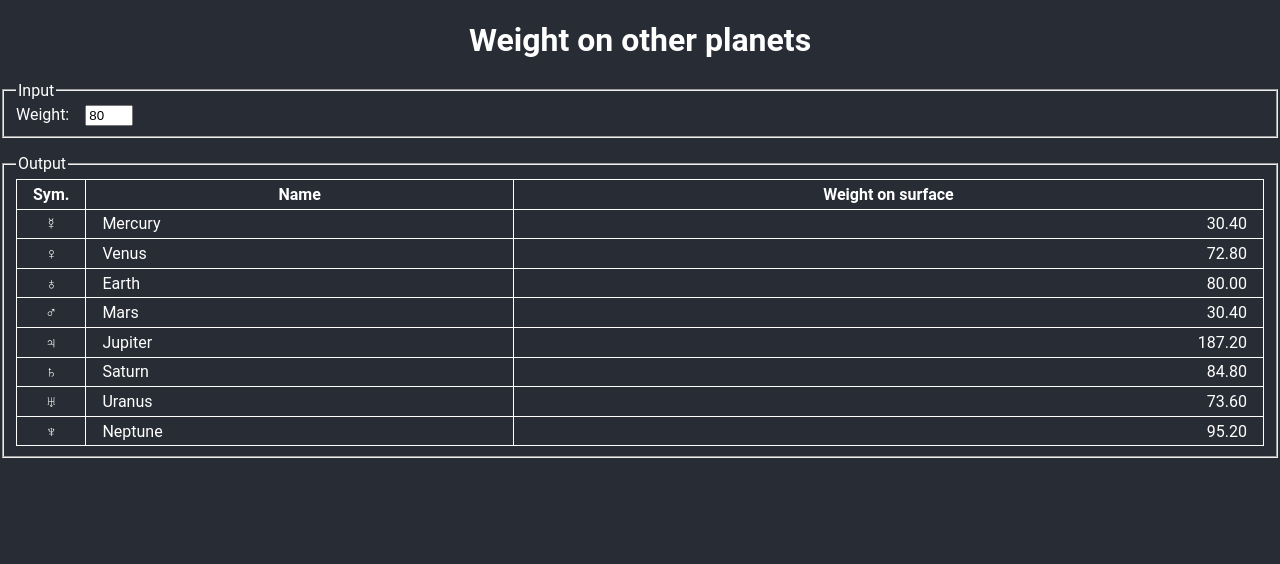
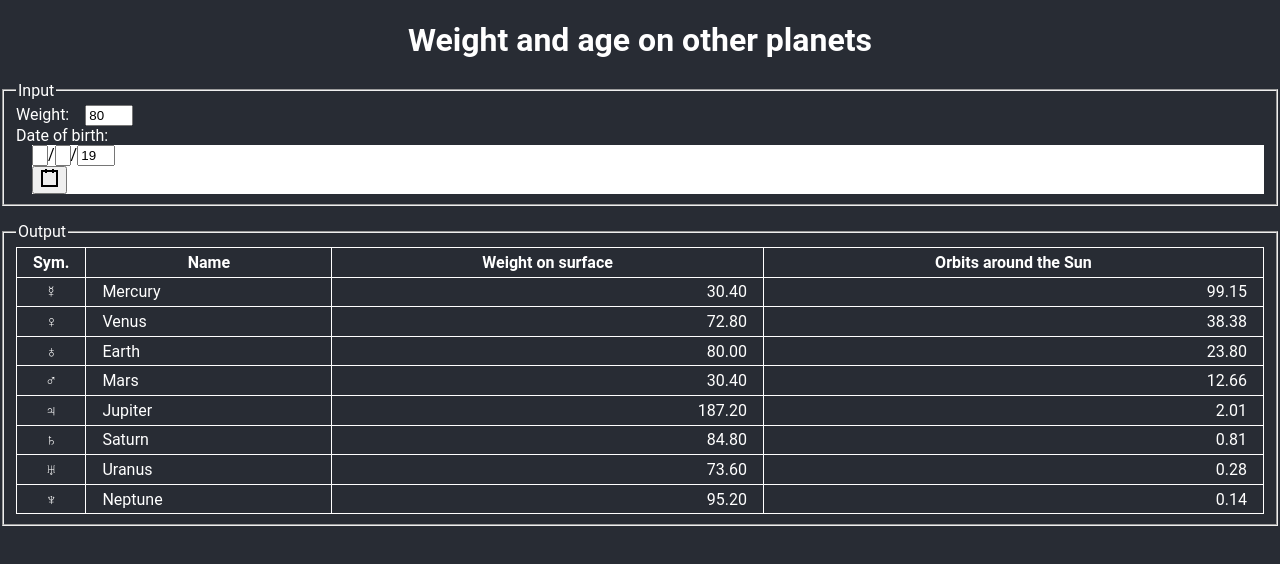
Before and after one commit to krajvy/planet-data, a React (Create React App) app: page / in a window 1280 px wide. Shown: the top 564 px of the page. Built offline with nearby package versions, Linux system fonts and the light colour scheme; the HTML template or start-up script is replaced by a standard one.

Commit message:
Add orbits counter from passed birth date

```diff
--- a/package.json
+++ b/package.json
@@ -3,7 +3,9 @@
   "version": "0.1.0",
   "private": true,
   "dependencies": {
+    "moment": "^2.24.0",
     "react": "^16.8.2",
+    "react-date-picker": "^7.2.0",
     "react-dom": "^16.8.2",
     "react-scripts": "2.1.5"
   },
--- a/src/App.js
+++ b/src/App.js
@@ -8,16 +8,23 @@ class App extends Component {
     super(props);
 
     this.state = {
-      weight: 80
+      weight: 80,
+      date: new Date('May 1, 1995')
     };
 
     this.handleWeightChange = this.handleWeightChange.bind(this);
+    this.handleDateChange = this.handleDateChange.bind(this);
     this.handleKeyPress = this.handleKeyPress.bind(this);
   }
 
   handleWeightChange(event) {
     this.setState({
       weight: event.target.value
+    });
+  }
+  handleDateChange(date) {
+    this.setState({
+      date: date
     });
   }
   handleKeyPress(event) {
@@ -74,16 +81,19 @@ class App extends Component {
     return (
       <div className="App">
         <header className="App-header">
-          <h1>Weight on other planets</h1>
+          <h1>Weight and age on other planets</h1>
         </header>
         <Inputs
           handleWeightChange={ this.handleWeightChange }
+          handleDateChange={ this.handleDateChange }
           handleKeyPress={ this.handleKeyPress }
           defaultWeight={ this.state.weight }
+          defaultDate={ this.state.date }
         />
         <Outputs
           astronomicalObjects={ astronomicalObjects }
           weight={ this.state.weight }
+          date={ this.state.date }
         />
       </div>
     );
--- /dev/null
+++ b/src/InputDate.js
@@ -0,0 +1,21 @@
+import React, { Component, Fragment } from 'react';
+import DatePicker from 'react-date-picker';
+
+class InputDate extends Component {
+  render() {
+    return (
+      <Fragment>
+        <label>{ this.props.name }:
+          <DatePicker
+            clearIcon={ null }
+            className={ this.props.className }
+            onChange={ this.props.handleChange }
+            value={ this.props.defaultValue }
+          />
+        </label>
+      </Fragment>
+    )
+  }
+}
+
+export default InputDate;
--- a/src/Inputs.css
+++ b/src/Inputs.css
@@ -1,7 +1,17 @@
-.inputs input {
+.inputs label {
+  display: block;
+}
+
+.inputs>label>input,
+.inputs div.date {
   margin-left: 1rem;
 }
 
 .inputs .weight {
   width: 3em;
 }
+
+.inputs .date {
+  background: #fff;
+  color: #000;
+}
--- a/src/Inputs.js
+++ b/src/Inputs.js
@@ -1,5 +1,6 @@
 import React, { Component } from 'react';
 import InputNumber from './InputNumber.js';
+import InputDate from './InputDate.js';
 import './Inputs.css';
 
 class Inputs extends Component {
@@ -14,6 +15,12 @@ class Inputs extends Component {
           handleChange={ this.props.handleWeightChange }
           handleKeyPress={ this.props.handleKeyPress }
         />
+        <InputDate
+          name="Date of birth"
+          className="date"
+          defaultValue={ this.props.defaultDate }
+          handleChange={ this.props.handleDateChange }
+        />
       </fieldset>
     )
   }
--- a/src/OutputTable.js
+++ b/src/OutputTable.js
@@ -1,4 +1,5 @@
 import React, { Component } from 'react';
+import Moment from 'moment';
 
 class OutputTable extends Component {
   roundNumber(number) {
@@ -6,6 +7,8 @@ class OutputTable extends Component {
   }
 
   render() {
+    const tillNow = Moment().diff(this.props.date, 'years', true);
+
     return (
       <table>
         <thead>
@@ -13,16 +16,21 @@ class OutputTable extends Component {
             <th>Sym.</th>
             <th>Name</th>
             <th>Weight on surface</th>
+            <th>Orbits around the Sun</th>
           </tr>
         </thead>
         <tbody>
           { Object.keys(this.props.astronomicalObjects).map((name) => {
             let object = this.props.astronomicalObjects[name];
+            let weight = this.roundNumber(this.props.weight * object.weightRatio);
+            let orbits = this.roundNumber(tillNow / object.orbitalPeriod);
+
             return (
               <tr key={ name }>
                 <td className="symbol">{ object.symbol }</td>
                 <td className="name">{ name }</td>
-                <td className="number">{ this.roundNumber(this.props.weight * object.weightRatio) }</td>
+                <td className="number">{ weight }</td>
+                <td className="number">{ orbits }</td>
               </tr>
             )
           } ) }
--- a/src/Outputs.js
+++ b/src/Outputs.js
@@ -10,6 +10,7 @@ class Outputs extends Component {
         <OutputTable
           astronomicalObjects={ this.props.astronomicalObjects }
           weight={ this.props.weight }
+          date={ this.props.date }
         />
       </fieldset>
     )
```
Also changed, not shown: 1 other file (tests, documents, lock files or other folders).
